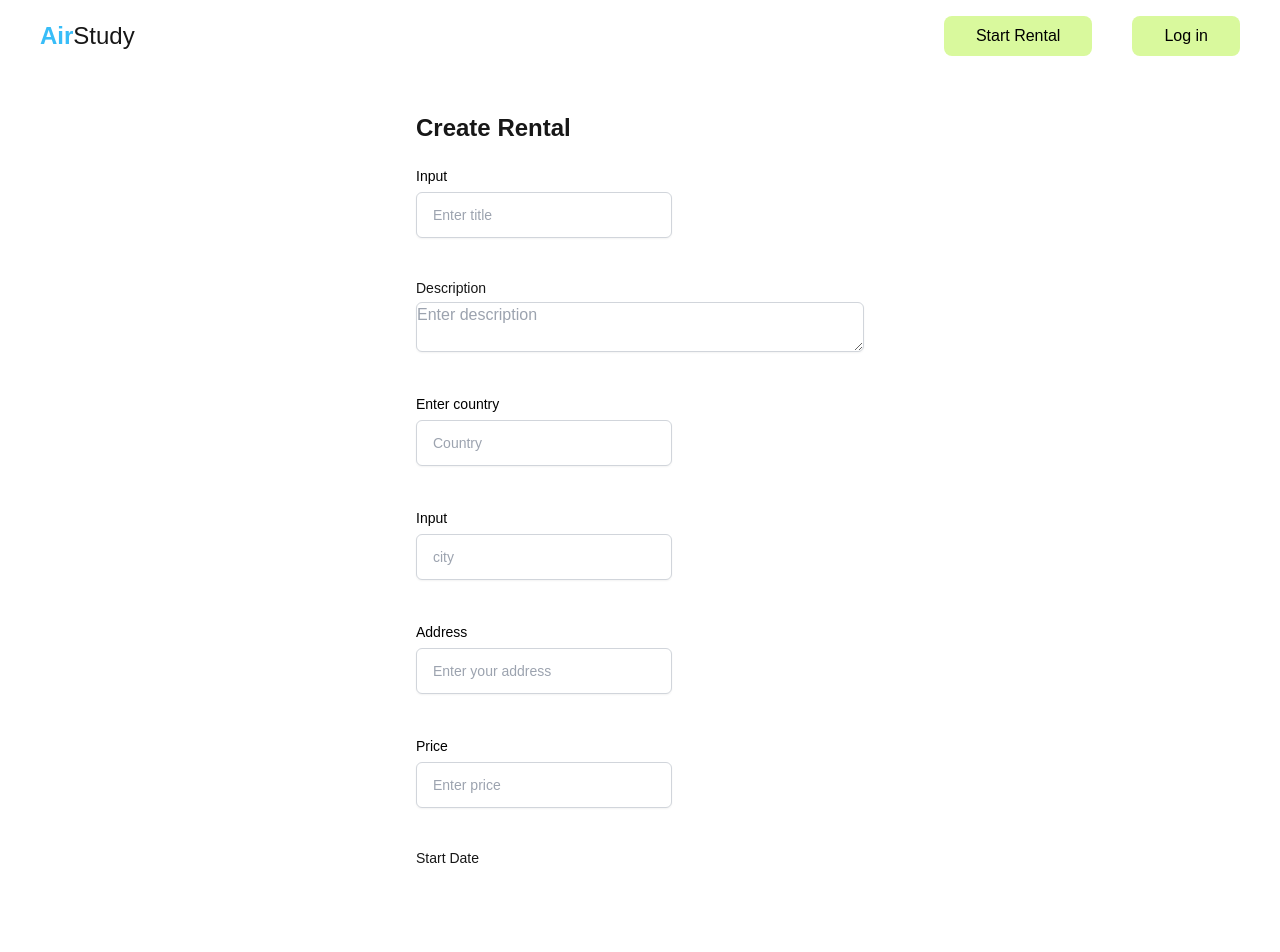
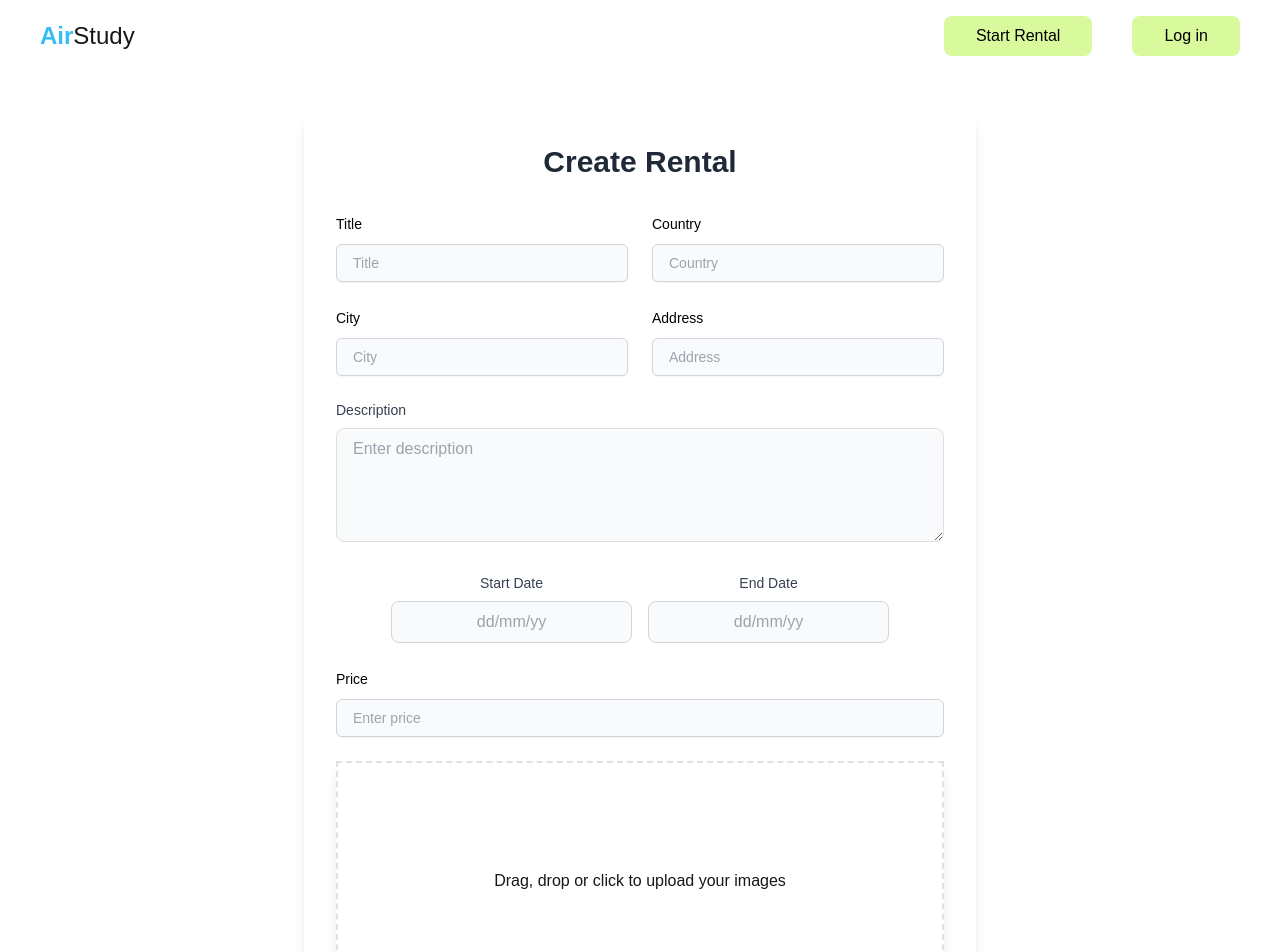
Before and after one commit to AdnanOmerbasic/AirStudy, a Next.js app: page /start-rental in a window 1280 px wide. Shown: the top 952 px of the page. Built offline with nearby package versions, Linux system fonts and the light colour scheme; no server answers.

Commit message:
form-design added for c rental

```diff
--- a/src/actions/create-rental.ts
+++ b/src/actions/create-rental.ts
@@ -9,10 +9,9 @@ import { imageTable } from "@/lib/db/schema/imageSchema";
 import { s3 } from "@/utils/aws3";
 import { PutObjectCommand } from "@aws-sdk/client-s3";
 import { ConvertFileToBuffer } from "@/utils/convertFile";
-
 const createRentalSchema = z
   .object({
-    title: z.string().min(3, "Title must be at least 2 characters long"),
+    title: z.string().min(3, "Title must be at least 3 characters long"),
     description: z
       .string()
       .min(10, "Description must be at least 10 characters long"),
@@ -20,6 +19,7 @@ const createRentalSchema = z
     city: z.string().min(1, "Invalid city"),
     address: z.string().min(2, "Address must be at least 2 characters long"),
     price: z.number().min(100, "Price must be at least 100 eur"),
+    images: z.array(z.any()).min(1, "You need to upload at least one image"),
     startDate: z.date().refine((date) => date >= new Date(), {
       message: "Start date must be in the future",
     }),
@@ -81,24 +81,20 @@ export async function createRental(
     city: formData.get("city"),
     address: formData.get("address"),
     price: Number(formData.get("price")),
+    images: formData.getAll("images") as File[] || [],
     startDate: new Date(formData.get("startDate") as string),
     endDate: new Date(formData.get("endDate") as string),
   });
+
+  for (const [key, value] of formData.entries()) {
+    console.log(key, value);
+  }
+  console.log("Modtagne billeder:", validateForm.data?.images);
 
   if (!validateForm.success) {
     return {
       values: valuesFromForm,
       errors: validateForm.error.flatten().fieldErrors,
-    };
-  }
-
-  const images = formData.getAll("file") as File[];
-  if (!images.length || images.length === 0) {
-    return {
-      errors: {
-        images: ["No images uploaded"],
-      },
-      values: valuesFromForm,
     };
   }
 
@@ -109,6 +105,7 @@ export async function createRental(
     city,
     address,
     price,
+    images,
     startDate,
     endDate,
   } = validateForm.data;
--- a/src/components/Forms/create-rental-form.tsx
+++ b/src/components/Forms/create-rental-form.tsx
@@ -1,6 +1,6 @@
 "use client";
 
-import { useActionState, useState } from "react";
+import { useActionState, useRef, useState } from "react";
 import * as actions from "@/actions";
 import { Input } from "@/components/ui/Input/input";
 import { ImageUpload } from "@/components/ui/ImageUpload/image-upload";
@@ -10,7 +10,7 @@ import "react-datepicker/dist/react-datepicker.css";
 import { subDays } from "date-fns";
 
 export default function RentalForm() {
-  const [formState, action] = useActionState(actions.createRental, {
+  const [state, action] = useActionState(actions.createRental, {
     values: {
       title: "",
       description: "",
@@ -38,119 +38,159 @@ export default function RentalForm() {
   };
 
   return (
-    <div className="max-w-md mx-auto mt-10">
-      <h1 className="text-2xl font-bold mb-5">Create Rental</h1>
-      <form action={action} className="space-y-10">
-        <div>
+    <div className="max-w-2xl mx-auto mt-10 p-8 bg-white rounded-xl shadow-lg">
+      <form action={action} className="space-y-6">
+        <h1 className="text-3xl font-bold text-gray-800 text-center mb-8">
+          Create Rental
+        </h1>
+        <div className="grid grid-cols-1 md:grid-cols-2 gap-6">
+          <div className="space-y-2">
             <Input
-            isInvalid={!!formState.errors.title}
-            errMsg={formState.errors.title?.join(" ") as string}
+              isInvalid={!!state.errors.title}
+              errMsg={state.errors.title?.join(" ") as string}
               type="text"
-            label="Input"
+              label="Title"
               name="title"
               id="title"
-            placeholder="Enter title"
-            defaultValue={formState.values?.title}
+              placeholder="Title"
+              defaultValue={!!state.errors.title ? "" : state.values?.title}
               className="mt-1 block w-96 text-sm border outlineGray rounded-md shadow-sm"
             />
           </div>
-        <div>
-          <label htmlFor="description" className="block text-sm font-medium">
+          <div className="space-y-2">
+            <Input
+              isInvalid={!!state.errors.country}
+              errMsg={state.errors.country?.join(" ") as string}
+              type="text"
+              label="Country"
+              name="country"
+              id="country"
+              placeholder="Country"
+              defaultValue={state.values?.country}
+              className="mt-1 block w-96 text-sm border outlineGray rounded-md shadow-sm"
+            />
+          </div>
+          <div className="space-y-2">
+            <Input
+              isInvalid={!!state.errors.city}
+              errMsg={state.errors.city?.join(" ") as string}
+              type="text"
+              label="City"
+              name="city"
+              id="city"
+              placeholder="City"
+              defaultValue={state.values?.city}
+              className="mt-1 block w-96 text-sm border outlineGray rounded-md shadow-sm"
+            />
+          </div>
+          <div className="space-y-2">
+            <Input
+              isInvalid={!!state.errors.address}
+              errMsg={state.errors.address?.join(" ") as string}
+              type="text"
+              label="Address"
+              name="address"
+              id="address"
+              placeholder="Address"
+              defaultValue={state.values?.city}
+              className="mt-1 block w-96 text-sm border outlineGray rounded-md shadow-sm"
+            />
+          </div>
+          <div className="space-y-2 col-span-2">
+            <label
+              htmlFor="description"
+              className="block text-sm font-medium text-gray-700"
+            >
               Description
             </label>
             <textarea
               name="description"
               id="description"
               placeholder="Enter description"
-            defaultValue={formState.values?.description}
-            className="mt-1 block w-full border border-gray-300 rounded-md shadow-sm"
+              defaultValue={
+                state.errors.country ? "" : state.values?.description
+              }
+              className="w-full px-4 py-2 text-gray-700 bg-gray-50 border border-outlineGray rounded-lg"
+              rows={4}
             />
+            {state.errors.description && (
+              <p className="text-sm text-red-500">
+                {state.errors.description.join(" ")}
+              </p>
+            )}
           </div>
-        <div>
+          <div className="flex justify-center space-x-4 col-span-2">
+            <div className="space-y-2">
+              <label
+                htmlFor="startDate"
+                className="block text-sm font-medium text-gray-700 text-center"
+              >
+                Start Date
+              </label>
+              <DatePicker
+                selected={startDate}
+                onChange={(date) => handleStartDate(date || undefined)}
+                className="w-full px-4 py-2 text-gray-700 bg-gray-50 border border-gray-300 rounded-lg focus:ring-2 focus:ring-blue-500 focus:border-blue-500 transition duration-150 ease-in-out text-center"
+                minDate={subDays(new Date(), 0)}
+                name="startDate"
+                id="startDate"
+                excludeDates={[new Date()]}
+                placeholderText="dd/mm/yy"
+              />
+              {state.errors.startDate && (
+                <p className="text-sm text-red-500">
+                  {state.errors.startDate.join(" ")}
+                </p>
+              )}
+            </div>
+            <div className="space-y-2">
+              <label
+                htmlFor="endDate"
+                className="block text-sm font-medium text-gray-700 text-center"
+              >
+                End Date
+              </label>
+              <DatePicker
+                selected={endDate}
+                onChange={(date) => handleEndDate(date || undefined)}
+                className="w-full px-4 py-2 text-gray-700 bg-gray-50 border border-gray-300 rounded-lg focus:ring-2 focus:ring-blue-500 focus:border-blue-500 transition duration-150 ease-in-out text-center"
+                minDate={subDays(new Date(), 0)}
+                name="endDate"
+                id="endDate"
+                excludeDates={[new Date()]}
+                placeholderText="dd/mm/yy"
+              />
+              {state.errors.endDate && (
+                <p className="text-sm text-red-500">
+                  {state.errors.endDate.join(" ")}
+                </p>
+              )}
+            </div>
+          </div>
+          <div className="space-y-2 col-span-2">
             <Input
-            isInvalid={!!formState.errors.country}
-            errMsg={formState.errors.country?.join(" ") as string}
-            type="text"
-            label="Enter country"
-            name="country"
-            id="country"
-            placeholder="Country"
-            defaultValue={formState.values?.country}
-            className="mt-1 block w-96 text-sm border outlineGray rounded-md shadow-sm"
-          />
-        </div>
-        <div>
-          <Input
-            isInvalid={!!formState.errors.city}
-            errMsg={formState.errors.city?.join(" ") as string}
-            type="text"
-            label="Input"
-            name="city"
-            id="city"
-            placeholder="city"
-            defaultValue={formState.values?.city}
-            className="mt-1 block w-96 text-sm border outlineGray rounded-md shadow-sm"
-          />
-        </div>
-        <div>
-          <Input
-            isInvalid={!!formState.errors.address}
-            errMsg={formState.errors.address?.join(" ") as string}
-            type="text"
-            label="Address"
-            name="address"
-            id="address"
-            placeholder="Enter your address"
-            defaultValue={formState.values?.city}
-            className="mt-1 block w-96 text-sm border outlineGray rounded-md shadow-sm"
-          />
-        </div>
-        <div>
-          <Input
-            isInvalid={!!formState.errors.price}
-            errMsg={formState.errors.price?.join(" ") as string}
+              isInvalid={!!state.errors.price}
+              errMsg={state.errors.price?.join(" ") as string}
               type="number"
               label="Price"
               name="price"
               id="price"
               placeholder="Enter price"
-            defaultValue={formState.values?.city}
-            className="mt-1 block w-96 text-sm border outlineGray rounded-md shadow-sm"
+              defaultValue={!!state.errors.price ? "" : state.values?.city}
+              className="mt-1 block text-sm border outlineGray rounded-md shadow-sm w-full"
             />
           </div>
-        <div>
-          <label htmlFor="startDate" className="block text-sm font-medium">
-            Start Date
-          </label>
-          <DatePicker
-            selected={startDate}
-            onChange={(date) => handleStartDate(date || undefined)}
-            className="w-full px-3 py-6"
-            minDate={subDays(new Date(), 0)}
-            name="startDate"
-            id="startDate"
-            excludeDates={[new Date()]}
-          />
+          <div className="space-y-2 col-span-2">
+            <ImageUpload name="images"/>
+            {state.errors.images && (
+              <p className="text-sm text-red-500">
+                {state.errors.images.join(" ")}
+              </p>
+            )}
           </div>
-        <div>
-          <label htmlFor="endDate" className="block text-sm font-medium">
-            End Date
-          </label>
-          <DatePicker
-            selected={endDate}
-            onChange={(date) => handleEndDate(date || undefined)}
-            className="w-full px-3 py-6"
-            minDate={subDays(new Date(), 0)}
-            name="endDate"
-            id="endDate"
-            excludeDates={[new Date()]}
-          />
+          <div className="col-span-2 mt-44">
+            <Button type="submit" className="w-full" >Create Rental</Button>
           </div>
-        <ImageUpload name="file" />
-        <div>
-          <Button className="mt-40" type="submit">
-            Create Rental
-          </Button>
         </div>
       </form>
     </div>
--- a/src/components/ui/ImageUpload/image-upload.tsx
+++ b/src/components/ui/ImageUpload/image-upload.tsx
@@ -34,7 +34,6 @@ export const ImageUpload = ({ name }: { name: string }) => {
             hidden
             name={name}
             type="file"
-            required
             multiple
             accept="image/*"
           />
--- a/src/components/ui/Input/input.tsx
+++ b/src/components/ui/Input/input.tsx
@@ -4,7 +4,7 @@ import React, { InputHTMLAttributes } from "react";
 import { twMerge } from "tailwind-merge";
 
 const inputCVA = cva(
-  "w-full px-4 py-3 border rounded-md focus:outline-none transition-colors text-left",
+  "w-full px-4 py-2 text-gray-700 bg-gray-50 rounded-lg text-left",
   {
     variants: {
       inputSize: {
@@ -37,7 +37,7 @@ export const Input = ({
   ...props
 }: InputProps) => {
   return (
-    <div>
+    <div className="space-y-2">
       <div>
         {label && (
           <label
@@ -48,9 +48,9 @@ export const Input = ({
           </label>
         )}
       </div>
-      <div className="relative w-64">
+      <div className="relative w-full">
         {icon && (
-          <div className="absolute inset-y-0 right-0 flex items-center pl-3">
+          <div className="absolute inset-y-0 right-2 flex items-center pl-3">
             {icon}
           </div>
         )}
```
Lines whose indentation alone changed are shown as unchanged.
